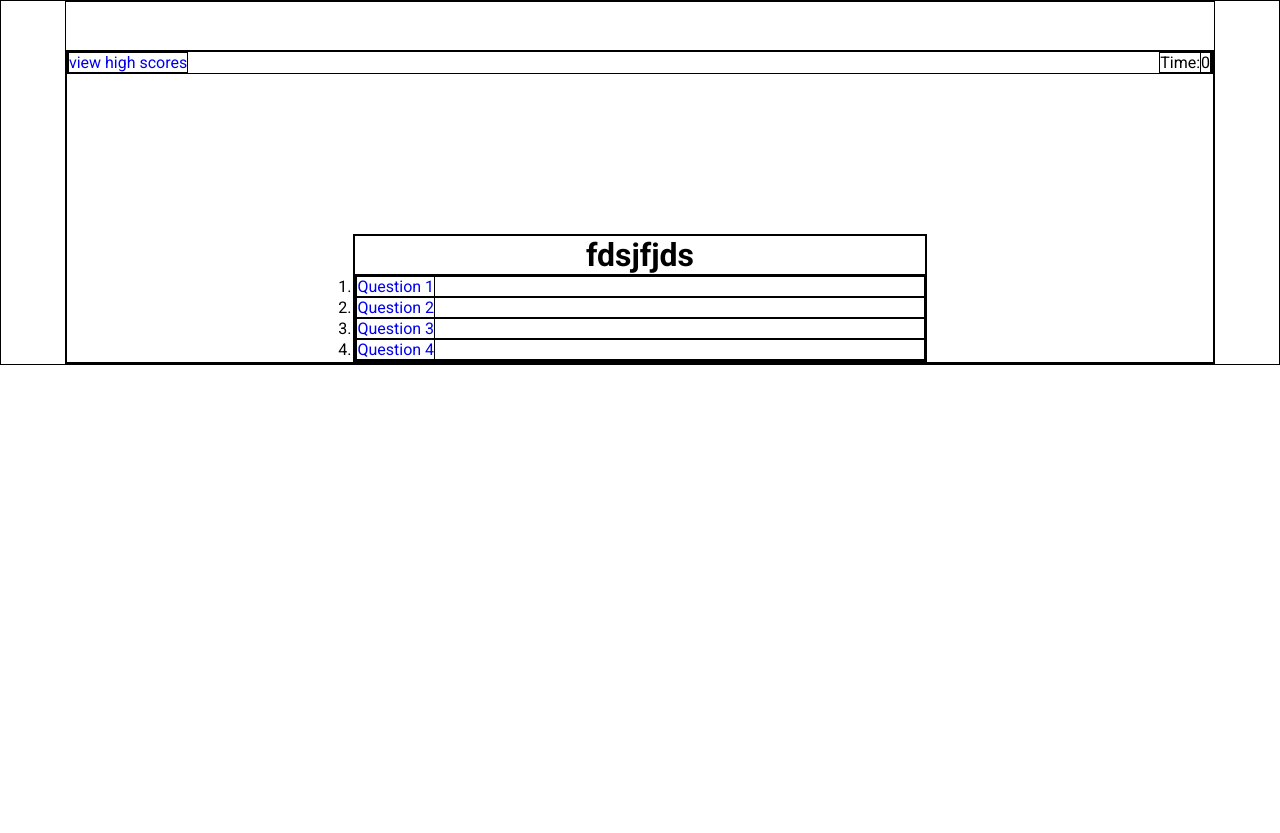
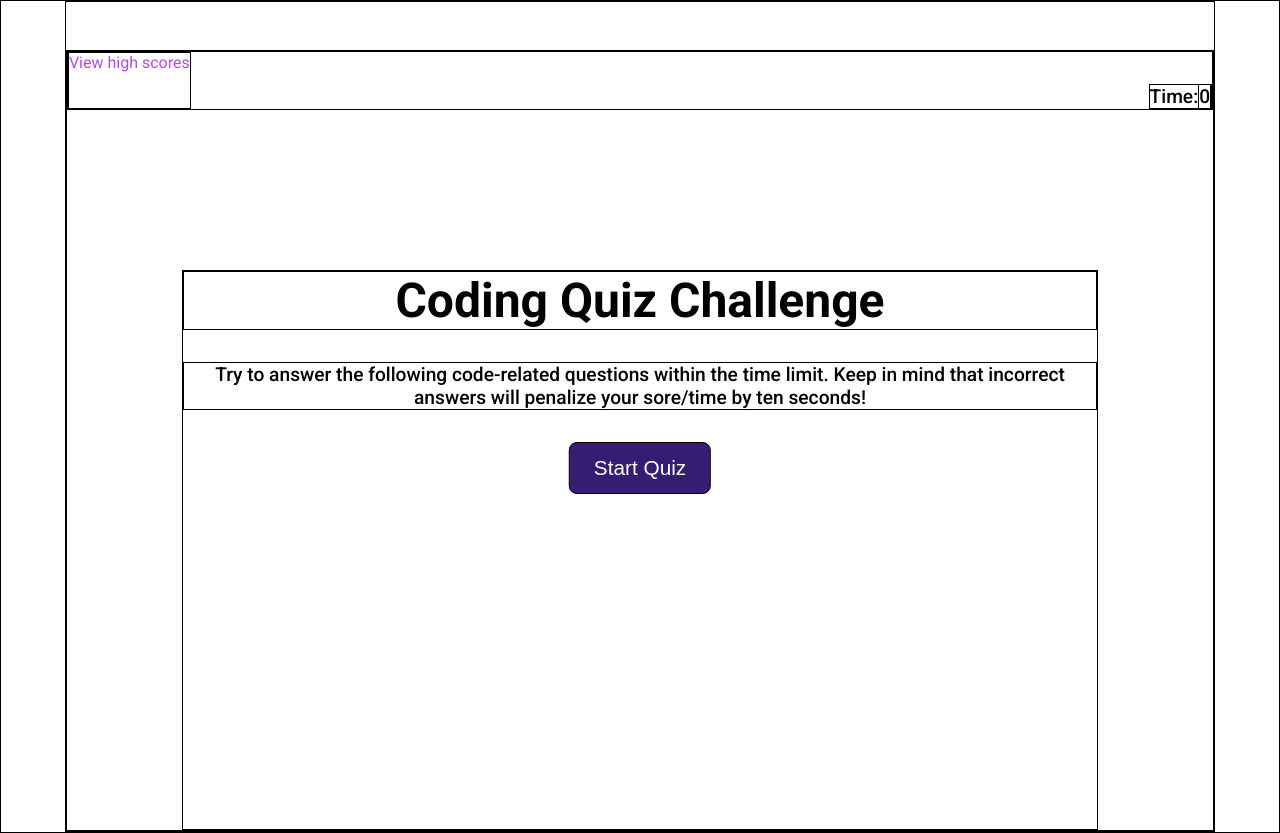
Before and after one commit to DexterDick/coding-assessment-quiz, a plain HTML site: page index.html in a window 1280 px wide. Before the commit the page ends 800 px from the top, so only its background shows below. Drawn offline with Linux system fonts and the light colour scheme.

Commit message:
made updates to html css

```diff
--- a/Develop/css/style.css
+++ b/Develop/css/style.css
@@ -2,6 +2,9 @@
 
 :root {
   --font-family: "Roboto", sans-serif;
+  --color-purple: #351c75;
+  --color-light-purple: #b54be5;
+  --color-white: #ffffff;
 }
 
 *,
@@ -31,7 +34,8 @@ body {
 
 main {
   width: 100%;
-  max-width: 50%;
+  max-width: 80%;
+  height: 70vh;
   margin: 10rem auto 0 auto;
 }
 a {
@@ -49,4 +53,33 @@ header {
 
 h1 {
   text-align: center;
+  font-size: 3rem;
 }
+
+p {
+  font-size: 1.2rem;
+  text-align: center;
+  margin-top: 2rem;
+  font-weight: 500;
+}
+
+.high-scores {
+  color: var(--color-light-purple);
+}
+
+.btn {
+  background-color: #351c75;
+  color: #ffffff;
+  font-size: 1.3rem;
+
+  border-radius: 8px;
+}
+
+.btn-start {
+  display: inline-block;
+  margin-top: 2rem;
+  left: 50%;
+  transform: translateX(-50%);
+  position: relative;
+  padding: 0.8rem 1.5rem;
+}
--- a/index.html
+++ b/index.html
@@ -10,18 +10,26 @@
   <body>
     <div class="container">
       <header>
-        <a href="#">view high scores</a>
+        <a href="#" class="high-scores">View high scores</a>
         <p>Time:<span>0</span></p>
       </header>
       <main>
-        <h1>fdsjfjds</h1>
-        <ol>
-          <!-- <li></li> created dynamically in javaScript -->
+        <h1>Coding Quiz Challenge</h1>
+
+        <!--  Dynamic content below -->
+        <p>
+          Try to answer the following code-related questions within the time
+          limit. Keep in mind that incorrect answers will penalize your
+          sore/time by ten seconds!
+        </p>
+        <button class="btn btn-start">Start Quiz</button>
+
+        <!-- <ol>
           <li><a href="#">Question 1</a></li>
           <li><a href="#">Question 2</a></li>
           <li><a href="#">Question 3</a></li>
           <li><a href="#">Question 4</a></li>
-        </ol>
+        </ol> -->
       </main>
     </div>
     <script src="./Develop/js/script.js"></script>
```
